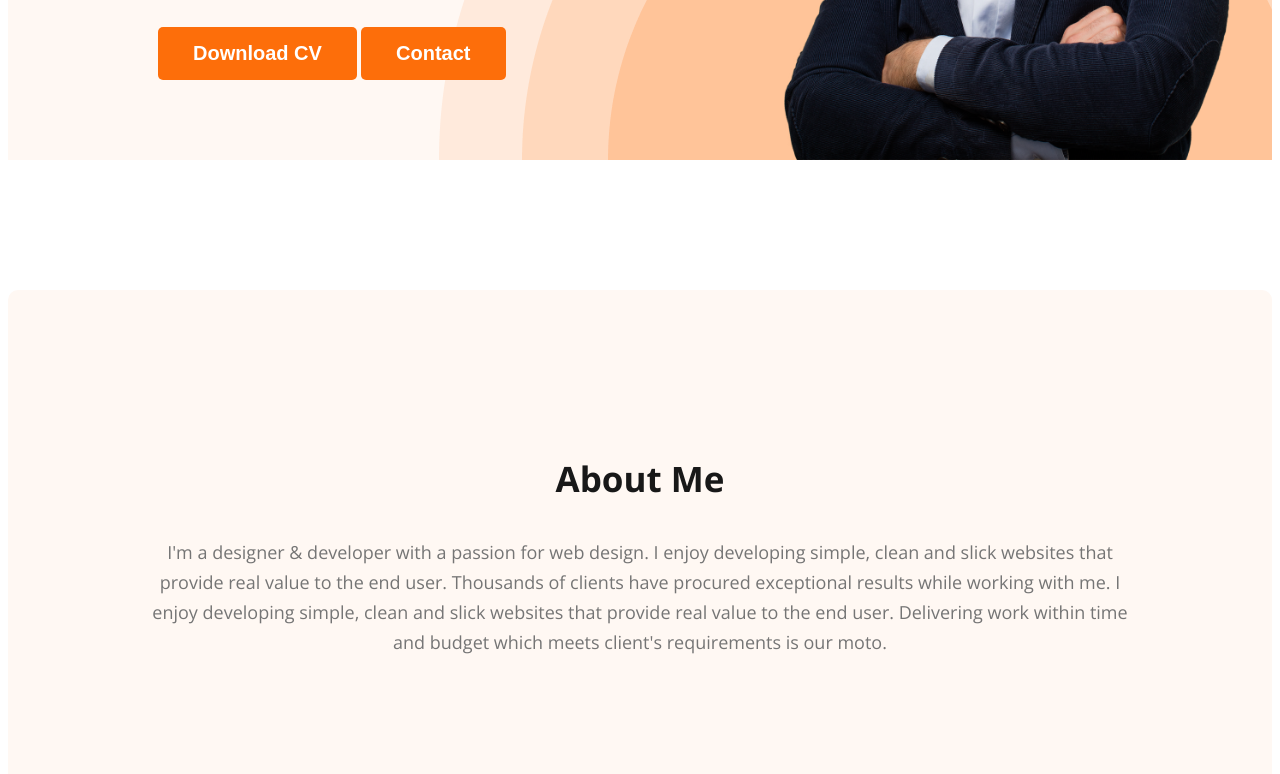
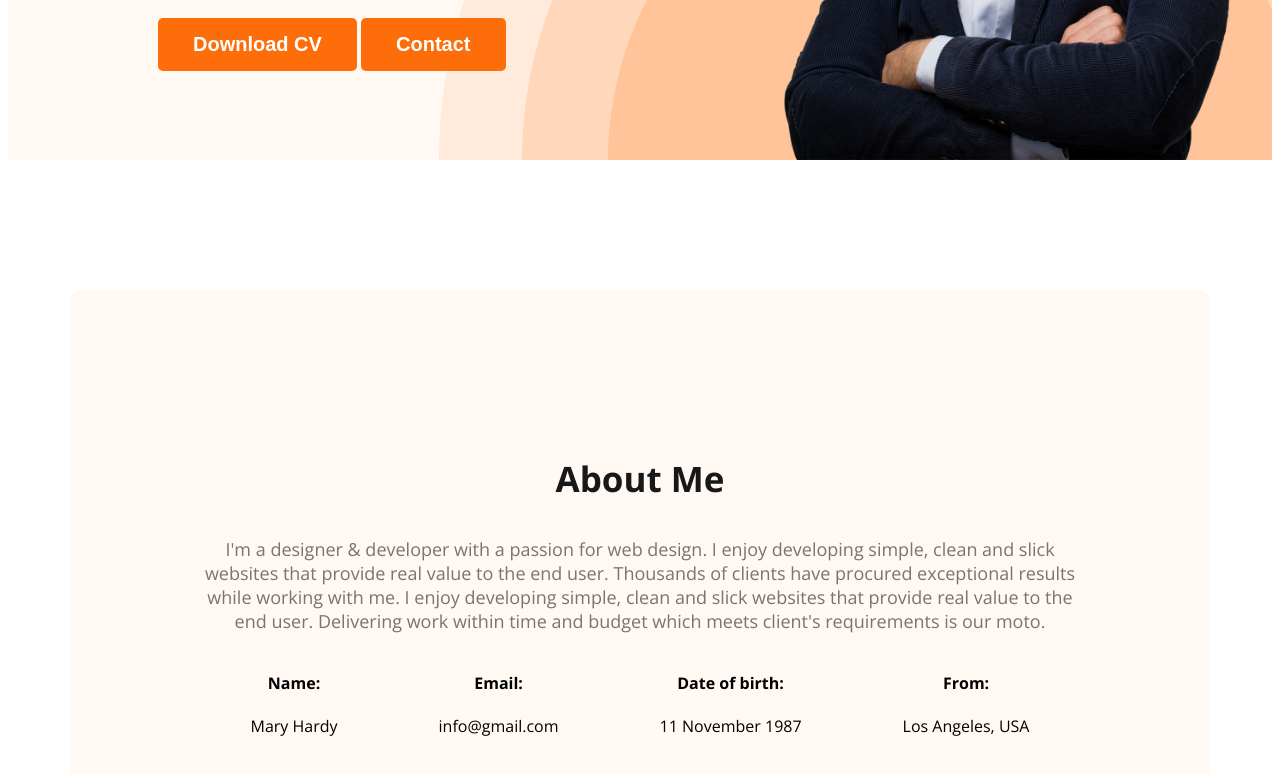
Before and after one commit to aniksarakash/web-developer-portfolio, a plain HTML site: page index.html in a window 1280 px wide. Shown: the part 608-1382 px from the top of the page. Drawn offline with nearby package versions, Linux system fonts and the light colour scheme.

Commit message:
Added About Information

```diff
--- a/index.html
+++ b/index.html
@@ -52,6 +52,24 @@
                     time and budget which meets client's requirements is our
                     moto.
                 </p>
+                <div class="about-info-container">
+                    <div class="about-info">
+                        <h4 class="info-title">Name:</h4>
+                        <p class="info-description">Mary Hardy</p>
+                    </div>
+                    <div class="about-info">
+                        <h4 class="info-title">Email:</h4>
+                        <p class="info-description">info@gmail.com</p>
+                    </div>
+                    <div class="about-info">
+                        <h4 class="info-title">Date of birth:</h4>
+                        <p class="info-description">11 November 1987</p>
+                    </div>
+                    <div class="about-info">
+                        <h4 class="info-title">From:</h4>
+                        <p class="info-description">Los Angeles, USA</p>
+                    </div>
+                </div>
             </section>
         </main>
         <footer></footer>
--- a/styles/portfolio.css
+++ b/styles/portfolio.css
@@ -30,7 +30,6 @@ body {
     text-align: center;
     font-size: 18px;
     font-weight: 400;
-    line-height: 30px;
 }
 
 /* Nav Related Styles */
@@ -107,11 +106,14 @@ nav a {
     margin-bottom: 30px;
     color: #757575;
     font-size: 18px;
-    font-weight: 400;
-    line-height: 30px;
 }
 
 /* Main Section Styles */
+
+main {
+    max-width: 1140px;
+    margin: 0 auto;
+}
 
 /* About Section Styles */
 
@@ -121,3 +123,12 @@ nav a {
     background: #fff8f3;
     margin: 130px 0;
 }
+
+.about-info-container {
+    display: flex;
+    justify-content: space-around;
+}
+
+.about-info {
+    text-align: center;
+}
```
